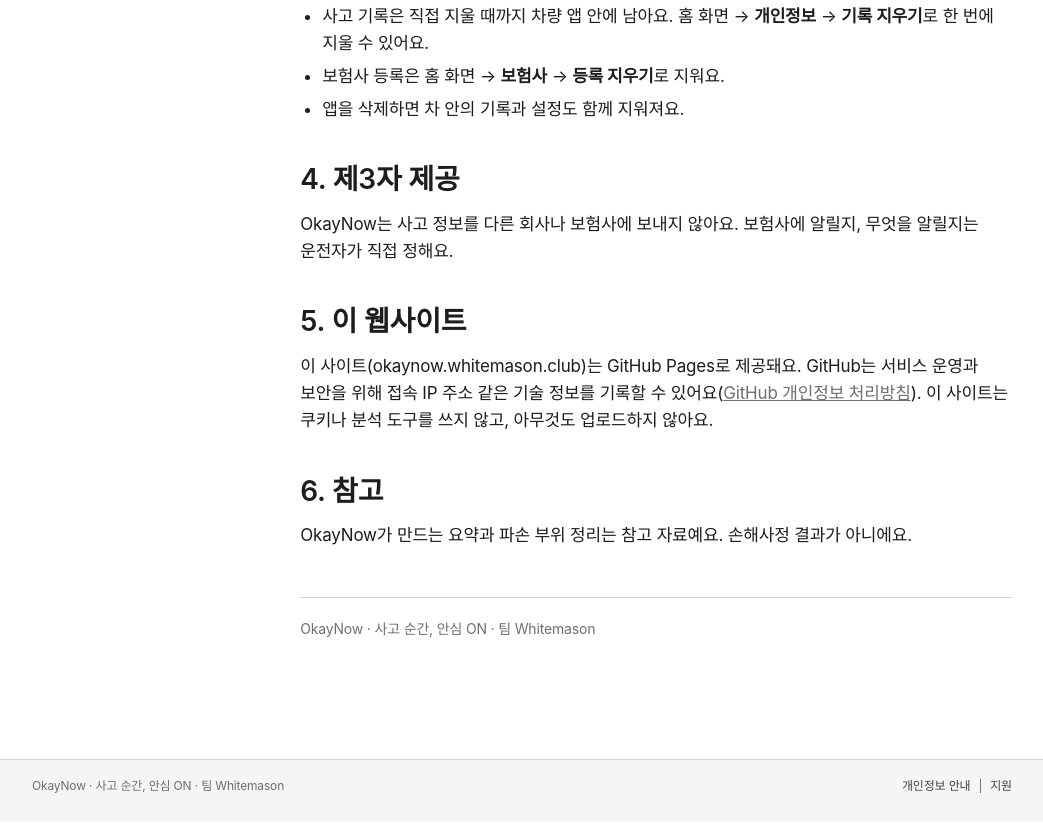
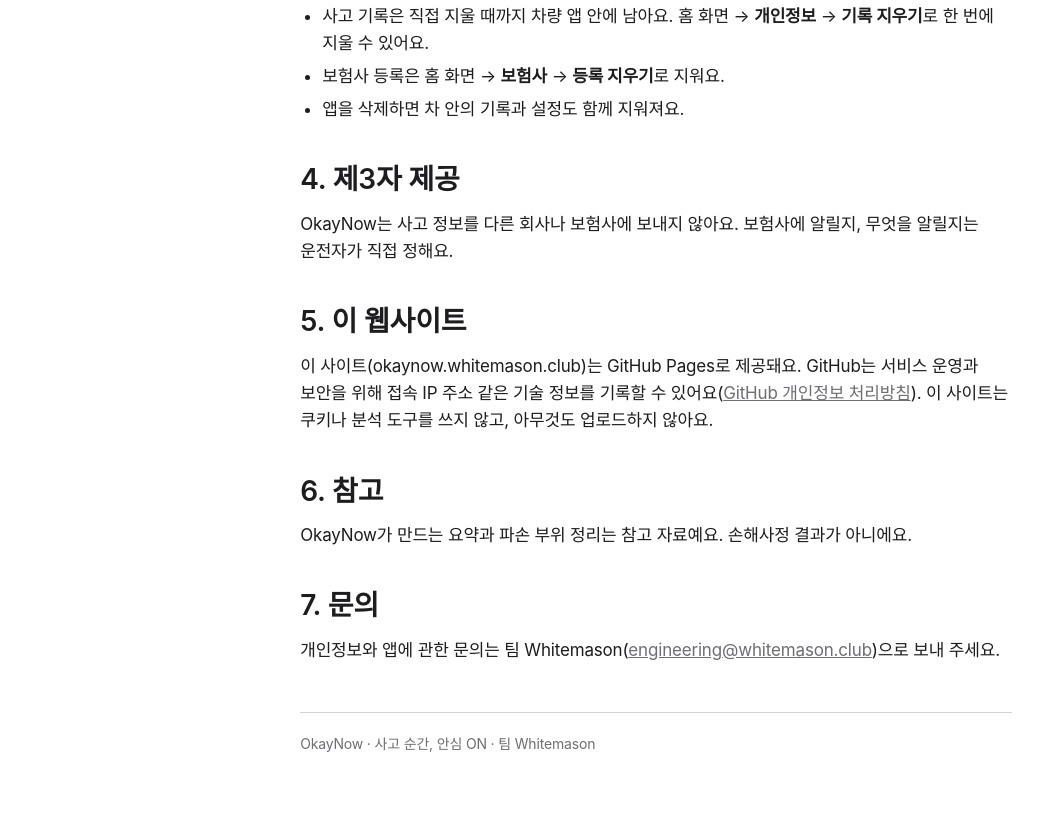
Before and after one commit to whitemason/okaynow-pages, an Astro site: page /privacy in a window 1280 px wide. Shown: the part 1435-2266 px from the top of the page, without its empty margins (118-1161 px from the left). Built offline with nearby package versions, Linux system fonts and the light colour scheme; Astro itself is replaced by a stand-in of ours.

Commit message:
문의 이메일 engineering@whitemason.club 반영
- 첫 화면 지원 섹션, 개인정보 안내 "7. 문의"

Co-Authored-By: Claude Opus 5.5 <noreply@anthropic.com>

```diff
--- a/src/consts.ts
+++ b/src/consts.ts
@@ -5,7 +5,7 @@ export const MARKET_URL = '';
 export const GITHUB_URL = 'https://github.com/whitemason/okaynow-pleos';
 
 /** 문의 이메일. 정해지면 넣는다. 비어 있으면 "준비 중"으로 보인다. */
-export const CONTACT_EMAIL = '';
+export const CONTACT_EMAIL = 'engineering@whitemason.club';
 
 /** base(astro.config.mjs)를 붙인 사이트 안 주소 */
 export function url(path = '') {
--- a/src/pages/privacy.astro
+++ b/src/pages/privacy.astro
@@ -1,8 +1,9 @@
 ---
 // 개인정보 안내. 차량 앱 C0 "개인정보" 화면(okaynow-pleos PrivacyScreen.kt)과 같은 내용을 자세히 적는다.
 // 앱 동작이 바뀌면(예: 파손 사진 분석으로 서버 전송이 생기면) 이 문서와 앱 문구를 함께 고친다.
-// TODO: 문의처(팀 연락 이메일)를 정하면 consts.ts CONTACT_EMAIL과 함께 "문의" 절을 넣는다.
+// 문의처는 consts.ts CONTACT_EMAIL 하나만 고친다.
 import LegalLayout from '../layouts/LegalLayout.astro';
+import { CONTACT_EMAIL } from '../consts';
 
 const toc = [
   { id: 'p1', text: '1. 어떤 정보를 쓰나요' },
@@ -11,6 +12,7 @@ const toc = [
   { id: 'p4', text: '4. 제3자 제공' },
   { id: 'p5', text: '5. 이 웹사이트' },
   { id: 'p6', text: '6. 참고' },
+  { id: 'p7', text: '7. 문의' },
 ];
 ---
 <LegalLayout title="OkayNow 개인정보 안내" description="OkayNow가 쓰는 정보와 저장 위치, 지우는 방법" current="privacy" toc={toc}>
@@ -60,5 +62,8 @@ const toc = [
 <h2 id="p6">6. 참고</h2>
 <p>OkayNow가 만드는 요약과 파손 부위 정리는 참고 자료예요. 손해사정 결과가 아니에요.</p>
 
+<h2 id="p7">7. 문의</h2>
+<p>개인정보와 앱에 관한 문의는 팀 Whitemason(<a href={`mailto:${CONTACT_EMAIL}`}>{CONTACT_EMAIL}</a>)으로 보내 주세요.</p>
+
 <footer>OkayNow · 사고 순간, 안심 ON · 팀 Whitemason</footer>
 </LegalLayout>
```
